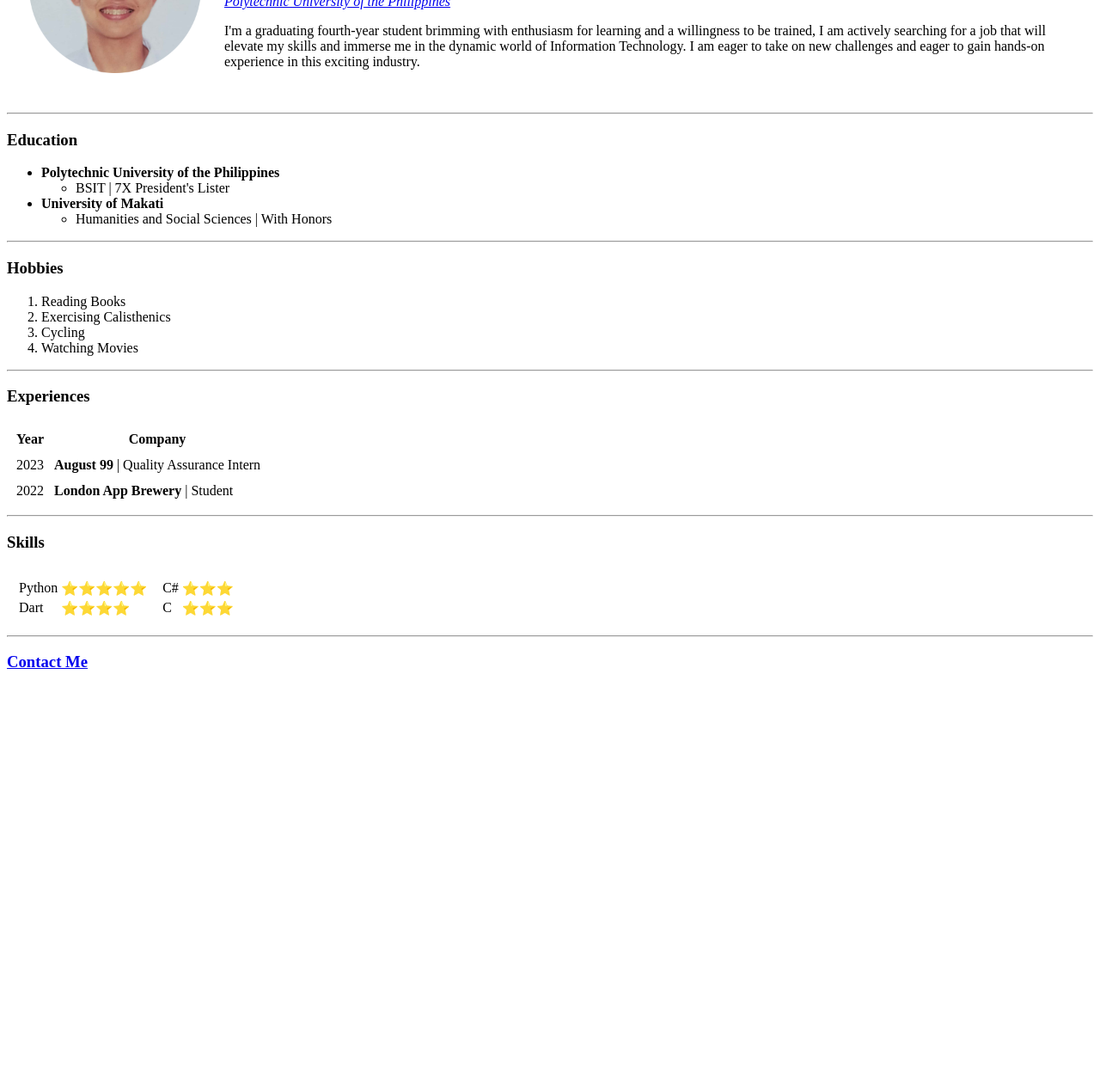
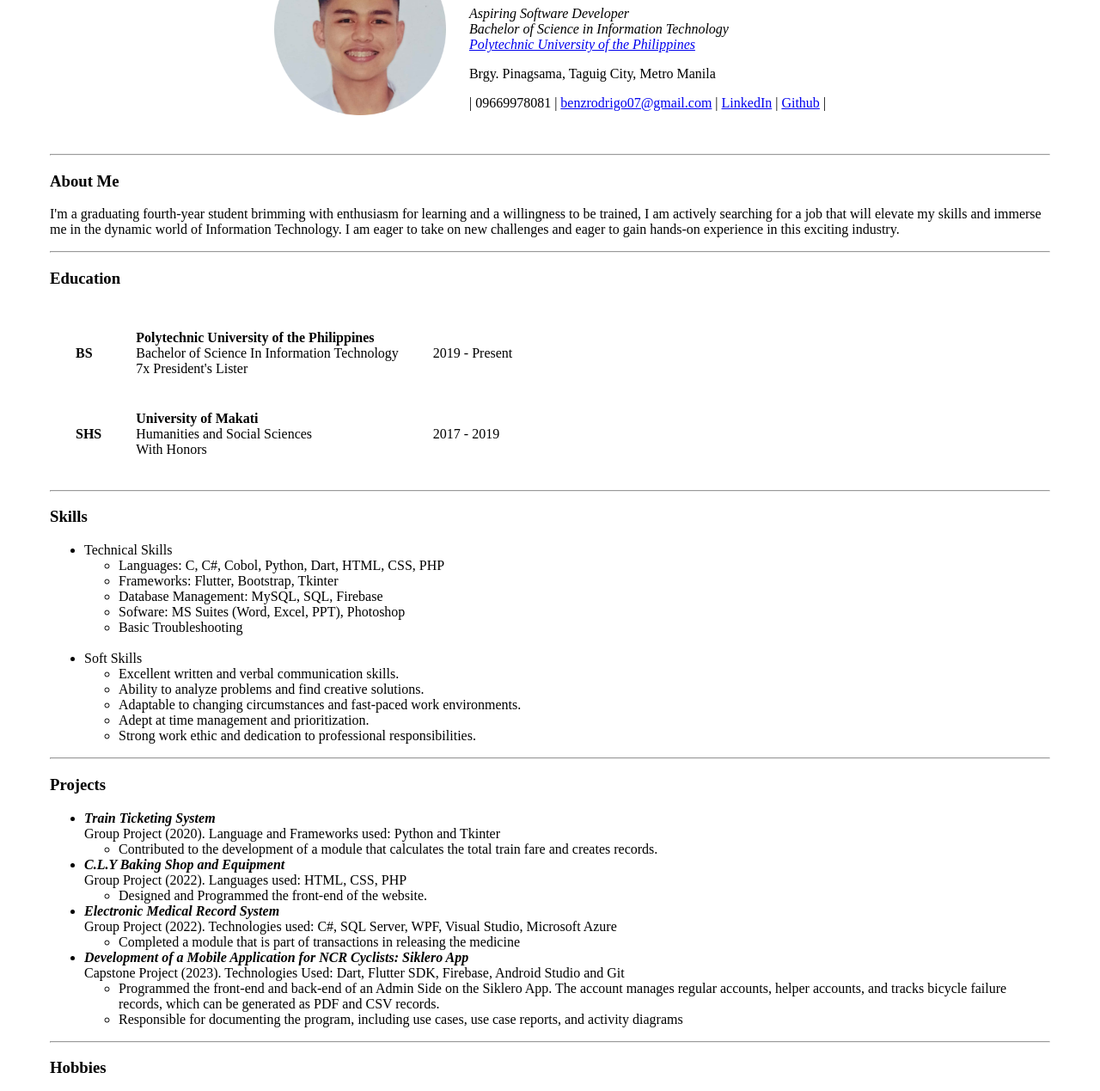
Before and after one commit to SupCalli/CV, a plain HTML site: page index.html in a window 1280 px wide. Shown: the part 157-1426 px from the top of the page at 86% size. Before the commit the page ends 957 px from the top, so only its background shows below. Drawn offline with Linux system fonts and the light colour scheme.

Commit message:
Updated Infos

```diff
--- a/index.html
+++ b/index.html
@@ -4,38 +4,113 @@
     <meta charset="UTF-8">
     <title>Benedict's Personal Site</title>
 </head>
-<body>
+<body style="padding: 50px">
+<center>
+    <table cellspacing="25">
+        <tr>
+            <td><img src="Lazo, Benedict.png" alt="Benedict Lazo Picture" , width="200"></td>
+            <td><h1>Benedict John Lazo</h1>
+                <p><em> Aspiring Software Developer <br> Bachelor of Science in Information Technology <br> <a
+                        href="https://www.pup.edu.ph/">Polytechnic
+                    University of the
+                    Philippines </a></em></p>
+                <p>Brgy. Pinagsama, Taguig City, Metro Manila</p>
+                <p>| 09669978081 | <a href="mailto:benzrodrigo07@gmail.com">benzrodrigo07@gmail.com</a> | <a
+                        href="www.linkedin.com/in/benedict-lazo-40b88422a"> LinkedIn</a> |
+                    <a href="https://github.com/SupCalli">Github</a> |</p>
+            </td>
 
-<table cellspacing="25">
-    <tr>
-        <td><img src="Lazo, Benedict.png" alt="Benedict Lazo Picture" , width="200"> </td>
-        <td><h1>Benedict Lazo</h1>
-<p><em> Python Developer <br> Bachelor of Science in Information Technology <br> <a href="https://www.pup.edu.ph/">Polytechnic
-    University of the
-    Philippines </a></em></p>
+        </tr>
+    </table>
+</center>
+<hr>
+<h3>About Me</h3>
 <p>I'm a graduating fourth-year student brimming with enthusiasm for learning and a willingness
     to be trained, I am actively searching for a job that will elevate my skills and
     immerse me in the dynamic world of Information Technology. I am eager to take on new
-    challenges and eager to gain hands-on experience in this exciting industry.</p></td>
+    challenges and eager to gain hands-on experience in this exciting industry.</p>
+<hr>
+<h3>Education</h3>
+<table cellspacing="20" , cellpadding="10">
+    <tr>
+        <td><strong>BS</strong></td>
+        <td><strong>Polytechnic University of the Philippines</strong><br>Bachelor of Science In Information Technology
+            <br>7x President's Lister
+        </td>
+        <td> 2019 - Present</td>
+    </tr>
+    <tr>
+        <td><strong>SHS</strong></td>
+        <td><strong>University of Makati</strong> <br> Humanities and Social Sciences <br> With Honors</td>
+        <td>2017 - 2019</td>
     </tr>
 </table>
-
-
-
-
 <hr>
-<h3>Education</h3>
+<h3>Skills</h3>
 <ul>
-    <li><strong> Polytechnic University of the Philippines </strong> <br>
+    <li>Technical Skills
         <ul>
-            <li> BSIT | 7X President's Lister</li>
+            <li> Languages: C, C#, Cobol, Python, Dart, HTML, CSS, PHP</li>
+            <li>Frameworks: Flutter, Bootstrap, Tkinter</li>
+            <li>Database Management: MySQL, SQL, Firebase</li>
+            <li>Sofware: MS Suites (Word, Excel, PPT), Photoshop</li>
+            <li>Basic Troubleshooting</li>
         </ul>
     </li>
-    <li><strong>University of Makati</strong> <br>
+    <br>
+    <li>Soft Skills
         <ul>
-            <li>Humanities and Social Sciences | With Honors</li>
+            <li>Excellent written and verbal communication skills.</li>
+            <li>Ability to analyze problems and find creative solutions.</li>
+            <li>Adaptable to changing circumstances and fast-paced work environments.</li>
+            <li>Adept at time management and prioritization.</li>
+            <li>Strong work ethic and dedication to professional responsibilities.</li>
         </ul>
     </li>
+
+</ul>
+<hr>
+<h3>Projects</h3>
+<ul>
+    <li><strong><em>Train Ticketing System</em></strong><br>Group Project (2020). Language and Frameworks used: Python
+        and
+        Tkinter
+        <ul>
+            <li>Contributed to the development of a module that calculates the total train
+                fare and creates records.
+            </li>
+        </ul>
+    </li>
+    <li><strong><em>C.L.Y Baking Shop and Equipment</em> </strong> <br> Group Project (2022). Languages used: HTML, CSS,
+        PHP
+        <ul>
+            <li>Designed and Programmed the front-end of the website.</li>
+        </ul>
+    </li>
+    <li>
+        <strong><em>Electronic Medical Record System</em></strong> <br> Group Project (2022). Technologies used: C#, SQL
+        Server, WPF, Visual Studio,
+        Microsoft Azure
+        <ul>
+            <li>Completed a module that is part of transactions in releasing the
+                medicine
+            </li>
+        </ul>
+    </li>
+    <li><strong><em>Development of a Mobile Application for NCR Cyclists: Siklero App</em></strong> <br>Capstone Project
+        (2023). Technologies Used: Dart, Flutter SDK, Firebase,
+        Android Studio and Git
+        <ul>
+            <li>Programmed the front-end and back-end of an Admin Side on the Siklero
+                App. The account manages regular accounts, helper accounts, and tracks
+                bicycle failure records, which can be generated as PDF and CSV records.
+            </li>
+            <li>Responsible for documenting the program, including use cases, use case
+                reports, and activity diagrams
+            </li>
+        </ul>
+    </li>
+
 </ul>
 <hr>
 <h3>Hobbies</h3>
@@ -47,7 +122,7 @@
 </ol>
 <hr>
 <h3>Experiences</h3>
-<table cellspacing="10">
+<table cellspacing="20", cellpadding="10">
     <thead>
     <tr>
         <th>Year</th>
@@ -55,50 +130,35 @@
     </tr>
     </thead>
     <tbody>
-        <tr>
-            <td>2023</td>
-            <td><strong>August 99</strong> | Quality Assurance Intern </td>
-        </tr>
     <tr>
-        <td>2022</td>
-        <td><strong> London App Brewery </strong> | Student</td>
+        <td>2023</td>
+        <td><strong>August 99</strong> | Quality Assurance Intern</td>
     </tr>
     </tbody>
 </table>
 <hr>
-<h3>Skills</h3>
-<table cellspacing="10">
+<h3>Character References</h3>
+<table cellspacing="20" cellpadding="5">
     <tr>
+        <td><table>
+            <tr>
+                <td>Marnie Evangelista <br> QA| Asst. Team Leader <br>August 99</td>
+            </tr>
+        </table></td>
         <td>
             <table>
                 <tr>
-                    <td>Python </td>
-                    <td>⭐⭐⭐⭐⭐</td>
-
-                </tr>
-                <tr>
-                    <td>Dart </td>
-                    <td>⭐⭐⭐⭐</td>
+                    <td>
+                        Janelle Kyra Sagum <br> Capstone Adviser <br> PUP - MANILA
+                    </td>
                 </tr>
             </table>
         </td>
-        <td>
-        <table>
-            <tr>
-                <td>C# </td>
-                <td>⭐⭐⭐</td>
+    </tr>
 
-            </tr>
-            <tr>
-                <td>C </td>
-                <td>⭐⭐⭐</td>
-            </tr>
-        </table>
-        </td>
-    </tr>
 </table>
+<hr>
 
-<hr>
 <h3><a href="contact_me.html">Contact Me</a></h3>
 </body>
 </html>
```
Also changed, not shown: contact_me.html (+0 -1 lines).
